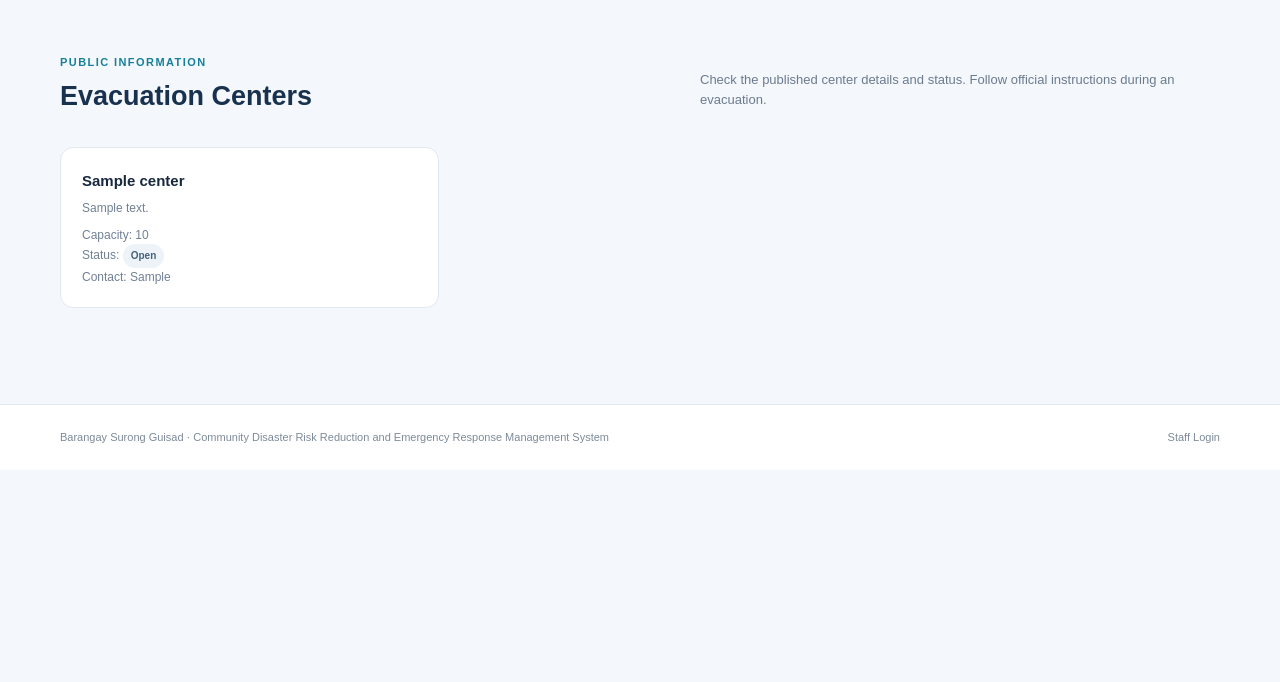
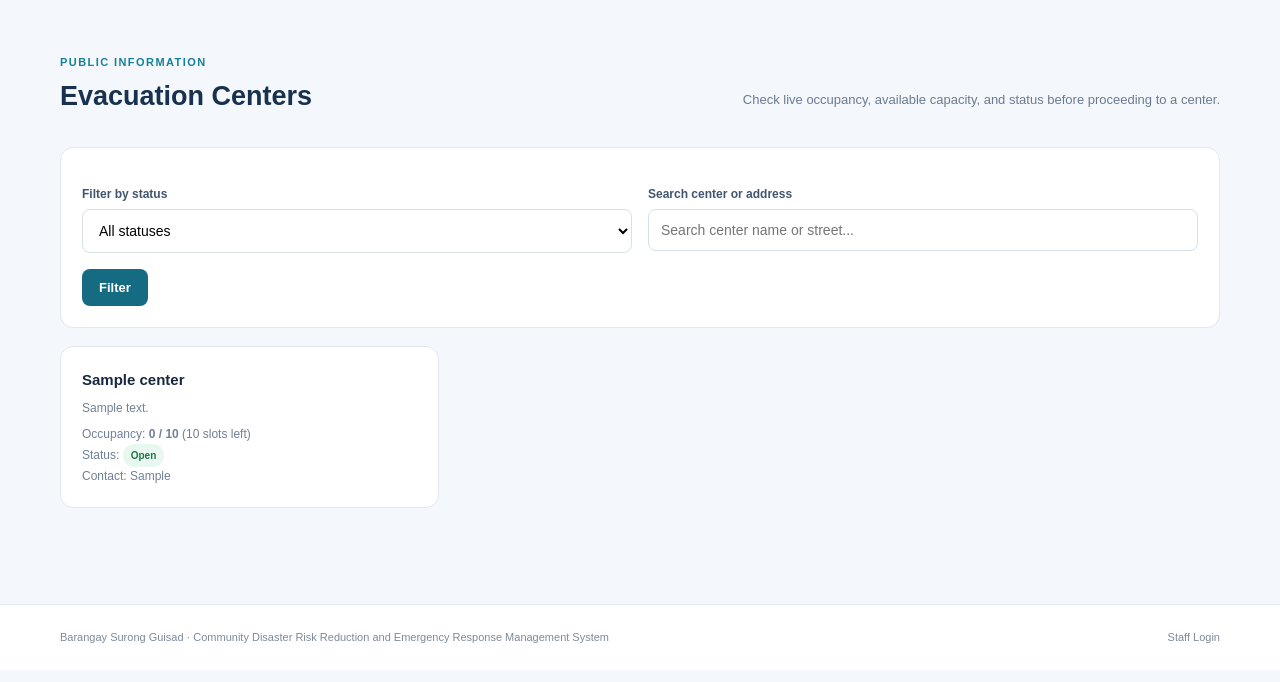
Before and after one commit to Diwagj/communitydisaster, a PHP site: page /evacuation-centers.php in a window 1280 px wide. Shown: the part 77-759 px from the top of the page. Run offline with PHP 8.4, Linux system fonts and the light colour scheme; tables that the repository leaves empty hold one stand-in row (values such as "Sample post").

Commit message:
Enhance evacuation-centers.php with filtering and search functionality for improved center management

```diff
--- a/evacuation-centers.php
+++ b/evacuation-centers.php
@@ -2,15 +2,45 @@
 require_once __DIR__ . '/includes/auth.php';
 
 $centers = [];
+$allowedStatuses = ['open', 'full', 'closed'];
+$selectedStatus = trim((string) ($_GET['status'] ?? ''));
+$searchKeyword = trim((string) ($_GET['q'] ?? ''));
 
 try {
-    $sql = '
-        SELECT center_name, address, capacity, status, contact_no
-        FROM evacuation_centers
-        ORDER BY center_name
-    ';
+    $conditions = [];
+    $params = [];
 
-    $centers = db()->query($sql)->fetchAll();
+    if ($selectedStatus !== '' && in_array($selectedStatus, $allowedStatuses, true)) {
+        $conditions[] = 'c.status = :status';
+        $params['status'] = $selectedStatus;
+    } else {
+        $selectedStatus = '';
+    }
+
+    if ($searchKeyword !== '') {
+        $conditions[] = '(c.center_name LIKE :q1 OR c.address LIKE :q2)';
+        $params['q1'] = '%' . $searchKeyword . '%';
+        $params['q2'] = '%' . $searchKeyword . '%';
+    }
+
+    $whereClause = !empty($conditions) ? 'WHERE ' . implode(' AND ', $conditions) : '';
+
+    $sql = "SELECT
+                c.center_name,
+                c.address,
+                c.capacity,
+                c.status,
+                c.contact_no,
+                COUNT(e.evacuee_id) AS current_occupants
+            FROM evacuation_centers c
+            LEFT JOIN evacuees e ON e.center_id = c.center_id AND e.time_out IS NULL
+            {$whereClause}
+            GROUP BY c.center_id, c.center_name, c.address, c.capacity, c.status, c.contact_no
+            ORDER BY c.center_name";
+
+    $stmt = db()->prepare($sql);
+    $stmt->execute($params);
+    $centers = $stmt->fetchAll();
 } catch (PDOException $exception) {
     error_log($exception->getMessage());
     $databaseError = true;
@@ -26,35 +56,58 @@ require __DIR__ . '/includes/public-page-start.php';
         <div class="kicker">Public information</div>
         <h2>Evacuation Centers</h2>
     </div>
-
-    <p>
-        Check the published center details and status.
-        Follow official instructions during an evacuation.
-    </p>
+    <p>Check live occupancy, available capacity, and status before proceeding to a center.</p>
 </div>
 
+<form method="get" action="evacuation-centers.php" class="panel filter-bar">
+    <div class="form-grid">
+        <div class="field">
+            <label for="status">Filter by status</label>
+            <select id="status" name="status">
+                <option value="">All statuses</option>
+                <option value="open" <?= $selectedStatus === 'open' ? 'selected' : '' ?>>Open</option>
+                <option value="full" <?= $selectedStatus === 'full' ? 'selected' : '' ?>>Full</option>
+                <option value="closed" <?= $selectedStatus === 'closed' ? 'selected' : '' ?>>Closed</option>
+            </select>
+        </div>
+
+        <div class="field">
+            <label for="q">Search center or address</label>
+            <input id="q" name="q" value="<?= h($searchKeyword) ?>" placeholder="Search center name or street...">
+        </div>
+    </div>
+    <button class="button" type="submit">Filter</button>
+    <?php if ($selectedStatus !== '' || $searchKeyword !== ''): ?>
+        <a class="button button-light" href="evacuation-centers.php">Reset</a>
+    <?php endif; ?>
+</form>
+
 <?php if (!empty($databaseError)): ?>
-    <div class="notice error">
-        Evacuation center information is temporarily unavailable.
-    </div>
+    <div class="notice error">Evacuation center information is temporarily unavailable.</div>
 <?php elseif (empty($centers)): ?>
-    <div class="empty">
-        Evacuation center information has not yet been added.
-    </div>
+    <div class="empty">No evacuation centers matched your filter.</div>
 <?php else: ?>
     <div class="cards">
         <?php foreach ($centers as $center): ?>
+            <?php
+            $capacity = (int) $center['capacity'];
+            $occupants = (int) $center['current_occupants'];
+            $available = max(0, $capacity - $occupants);
+            ?>
             <article class="card">
                 <h3><?= h($center['center_name']) ?></h3>
                 <p><?= h($center['address']) ?></p>
 
                 <p style="margin-top: 8px;">
-                    Capacity: <?= (int) $center['capacity'] ?>
+                    Occupancy: <strong><?= $occupants ?> / <?= $capacity ?></strong>
+                    (<?= $available ?> slots left)
                 </p>
 
                 <p>
                     Status:
-                    <span class="status"><?= h(ucfirst($center['status'])) ?></span>
+                    <span class="status <?= $center['status'] === 'open' ? 'status-open' : '' ?>">
+                        <?= h(ucfirst($center['status'])) ?>
+                    </span>
                 </p>
 
                 <?php if (!empty($center['contact_no'])): ?>
```
